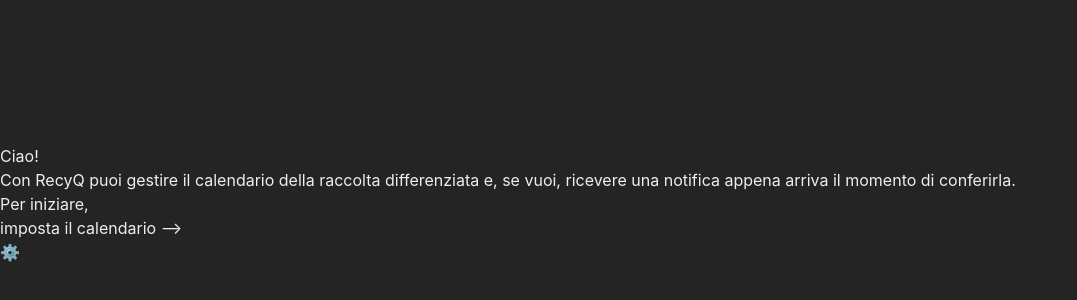
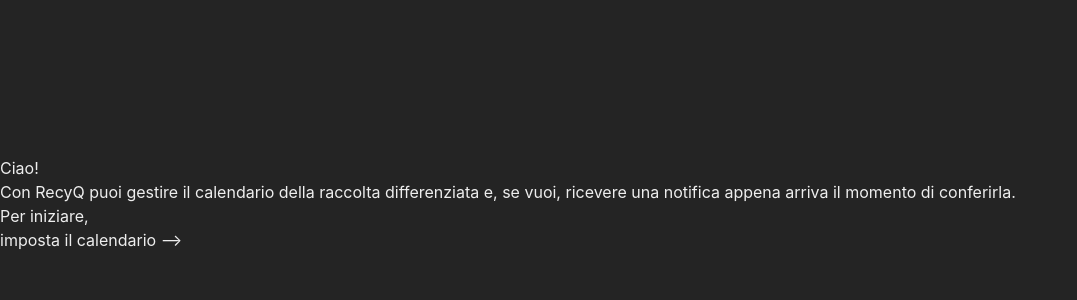
Before and after one commit to FabioViscuso/eco-buddy, a React (Vite) app: page / in a window 1280 px wide. Shown: the part 196-496 px from the top of the page, without its empty margins (0-1077 px from the left). Built offline with nearby package versions, Linux system fonts and the light colour scheme.

Commit message:
rename navigationbar into settingsbutton

```diff
--- a/src/App.tsx
+++ b/src/App.tsx
@@ -5,7 +5,7 @@
 import mainStore from "./state/useMainStore";
 import uiStore from "./state/useUIStore";
 
-import NavigationBar from "./components/UI/NavigationBar";
+import SettingsButton from "./components/UI/SettingsButton";
 import Welcome from "./components/views/Welcome";
 import Calendar from "./components/views/Calendar";
 import Settings from "./components/views/Settings";
@@ -25,7 +25,7 @@
       {view === Views.Welcome && <Welcome />}
       {view === Views.Calendar && <Calendar />}
       {isSettingsModalOpen && <Settings />}
-      <NavigationBar />
+      {view !== Views.Welcome && <SettingsButton />}
     </>
   );
 }
--- a/src/components/UI/NavigationBar.tsx
+++ /dev/null
@@ -1,12 +0,0 @@
-import uiStore from "../../state/useUIStore";
-export default function NavigationBar() {
-  const {setOpenSettingsModal} = uiStore();
-
-  return (
-    <nav className="fixed top-10 right-10 z-40 h-12 flex justify-center items-center gap-10 backdrop-blur-sm">
-      <button onClick={() => setOpenSettingsModal()}>
-        <span className="text-3xl">⚙️&nbsp;</span>
-      </button>
-    </nav>
-  );
-}
--- /dev/null
+++ b/src/components/UI/SettingsButton.tsx
@@ -0,0 +1,12 @@
+import uiStore from "../../state/useUIStore";
+
+export default function SettingsButton() {
+  const {setOpenSettingsModal} = uiStore();
+  return (
+    <nav className="fixed top-10 right-2 lg:right-10 z-40 h-12 flex justify-center items-center gap-10 backdrop-blur-sm">
+      <button onClick={() => setOpenSettingsModal()}>
+        <span className="text-3xl">⚙️&nbsp;</span>
+      </button>
+    </nav>
+  );
+}
```
